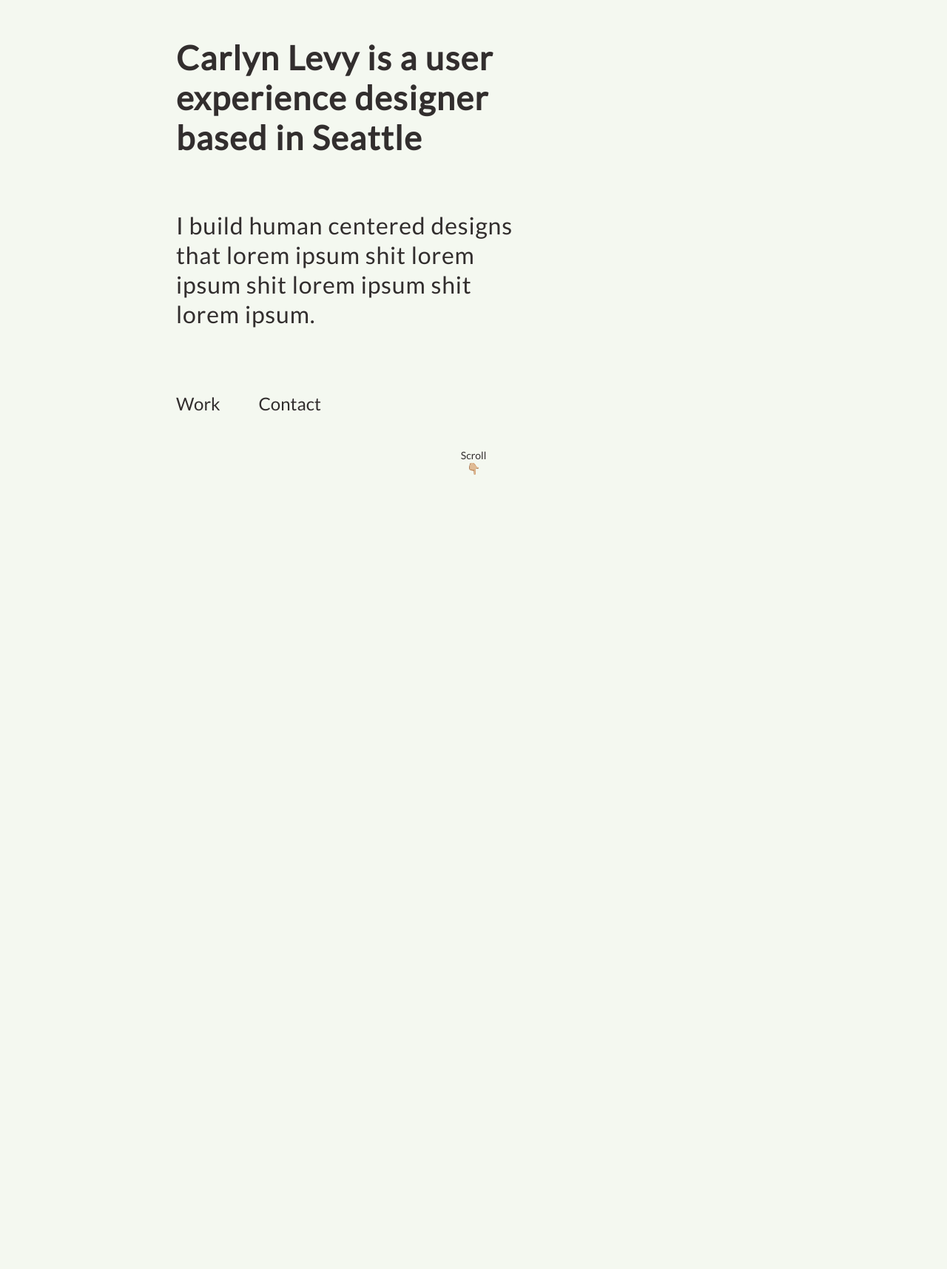
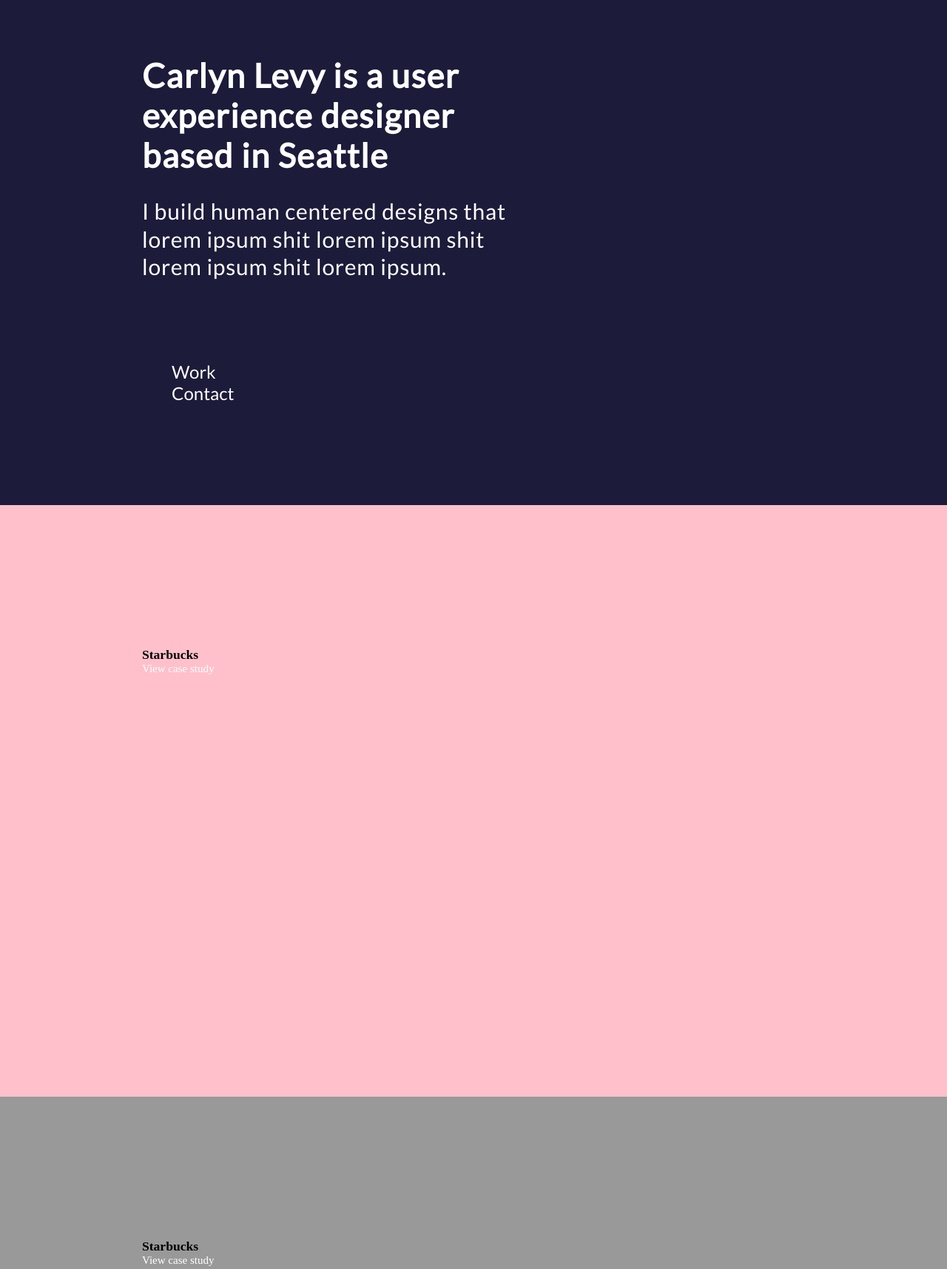
Before and after one commit to george-carlyn/clark, a plain HTML site: page index.html in a window 1280 px wide. Shown: the part 117-1833 px from the top of the page at 74% size. Before the commit the page ends 800 px from the top, so only its background shows below. Drawn offline with Linux system fonts and the light colour scheme.

Commit message:
jeremys clean up work

```diff
--- a/index.html
+++ b/index.html
@@ -1,4 +1,3 @@
-<!DOCTYPE html>
 <html lang="en">
 <head>
   <meta charset="utf-8">
@@ -7,31 +6,45 @@
   <link href="style.css" rel="stylesheet">
 </head>
 <body>
-  <div class="container">
+
+<div class="Intro">
+  <div class="IntroContent">
   	<h1>Carlyn Levy is a user experience designer based in Seattle</h1>
   	<p>I build human centered designs that lorem ipsum shit lorem ipsum shit lorem ipsum shit lorem ipsum.</p>
-  		<div class="Links">
+		<ul class="Links">
       <li>
       <a href="https://www.linkedin.com/in/carlyn-levy-7a26773b?trk=hp-identity-photo">Work</a>
       </li>
-      </div>
-     <div class="Links">
       <li>
       <a href="https://www.gmail.com">Contact</a>
       </li>
-     </div>
     </ul>
   </div>
-  <div class="Footer Line" data-block-type="47" id="block-yui_3_17_2_1_1409330487470_7511">
-  	<div class="sqs-block-content">
 </div>
-  </div>
- <div class="Footer" data-block-type="2" id="block-yui_3_17_2_1_1409271102843_15678">
+<!-- <div class="Footer">
 	<h2 class="Scroll">Scroll</h2>
   <div class="hand">
     👇🏼
   </div>
+</div> -->
+<div class="CaseStudy Pink">
+  <div class="CaseStudyContent">
+    <h3>Starbucks</h3>
+    <a href="">View case study</a>
   </div>
 </div>
+<div class="CaseStudy Green">
+  <div class="CaseStudyContent">
+    <h3>Starbucks</h3>
+    <a href="">View case study</a>
+  </div>
+</div>
+<div class="CaseStudy Blue">
+  <div class="CaseStudyContent">
+    <h3>Starbucks</h3>
+    <a href="">View case study</a>
+  </div>
+</div>
+
 </body>
 </html>
--- a/style.css
+++ b/style.css
@@ -1,12 +1,7 @@
 body {
-  background-color: #F4F8F0;
   font-size: 15px;
-  color: #322E2E;
-}
-.container {
-  padding: 130px 546px 35px 180px;
-  max-width: 700px;
-  margin-left: 50px;
+  margin: 0;
+  padding: 0;
 }
 h1 {
   font-family: Lato;
@@ -18,29 +13,57 @@ h1 {
 .Footer {
   margin-left: 50px
   padding: 100px;
+  margin-top: 85px;
+}
+h1, h2, h3, h4, h5, h6 {
+  margin: 0;
+  padding: 0;
 }
 h2 {
   font-family: Lato;
   font-size: 14px;
   font-weight: normal;
-  color: #322E2E;
+  color: #FFFFFF;
   text-align: center;
 }
 p {
-  font-size: 32px;
+  font-size: 30px;
   font-family: Lato;
   line-height: 125%;
   font-weight: lighter;
   letter-spacing: .8px;
 }
 a {
-  color: #322E2E;
+  color: #FFFFFF;
   text-decoration: none;
   margin-right: 48px;
 }
 li {
   font-size: 24px;
   list-style: none;
+}
+.Intro {
+  width: 100%;
+  height: 100vh;
+  background-color: #1C1B3A;
+  color: #FFFFFF;
+}
+.IntroContent {
+  width: 40%;
+  padding: 15% 0 0 15%;
+}
+.CaseStudy {
+  width: 100%;
+  height: 100vh;
+  background-color: #999;
+  color: black;
+}
+.CaseStudy.Pink {
+  background-color: pink;
+}
+.CaseStudyContent {
+  width: 40%;
+  padding: 15% 0 0 15%;
 }
 .Links {
   display: inline-block;
@@ -52,3 +75,10 @@ li {
   margin: -10px;
   text-align: center;
 }
+.container2 {
+  padding: 100px 546px 35px 180px;
+  margin-top: 85px;
+  max-width: 1440px;
+  margin-left: 225px;
+  background-color: #FFDDD3;
+}
```
Lines whose indentation alone changed are shown as unchanged.
